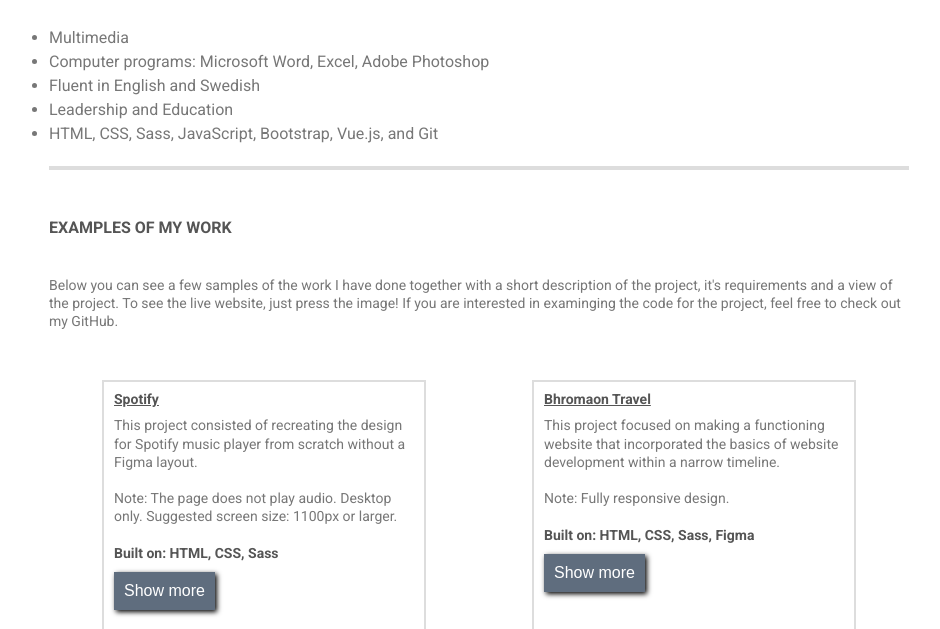
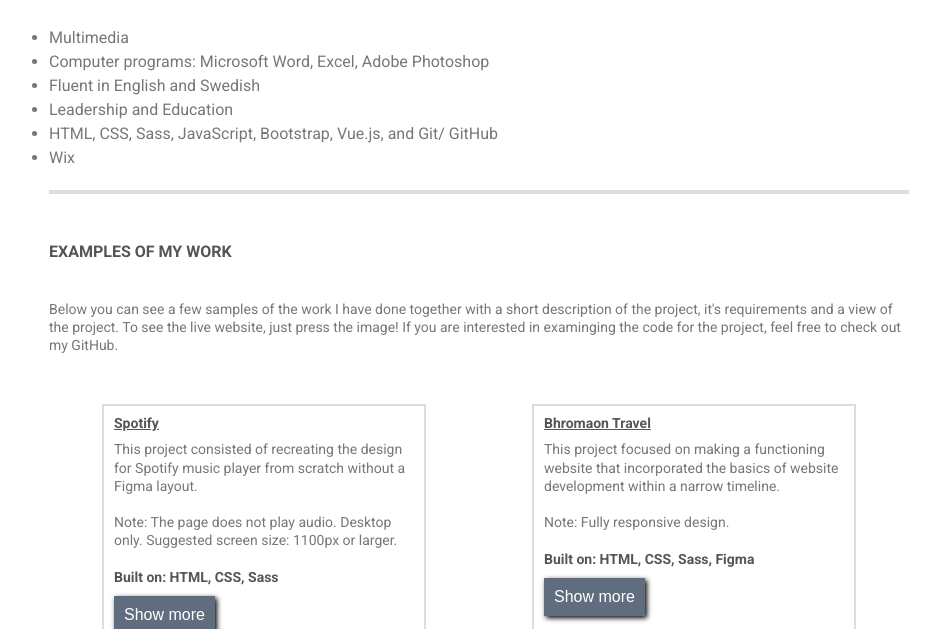
Before and after one commit to Khaled970/portfolio-4.0, a plain HTML site: page index.html in a window 1280 px wide. Shown: the part 1020-1649 px from the top of the page, without its empty margins (321-1261 px from the left). Drawn offline with nearby package versions, Linux system fonts and the light colour scheme.

Commit message:
add wix to skills

```diff
--- a/index.html
+++ b/index.html
@@ -144,7 +144,8 @@
                             <li class="experience__list"> Computer programs: Microsoft Word, Excel, Adobe Photoshop</li>
                             <li class="experience__list"> Fluent in English and Swedish </li>
                             <li class="experience__list"> Leadership and Education </li>
-                            <li class="experience__list"> HTML, CSS, Sass, JavaScript, Bootstrap, Vue.js, and Git </li>
+                            <li class="experience__list"> HTML, CSS, Sass, JavaScript, Bootstrap, Vue.js, and Git/ GitHub </li>
+                            <li class="experience__list"> Wix </li>
                         </ul>
                     </div><!--skills-->
                 </div><!--experience__container-->
```
